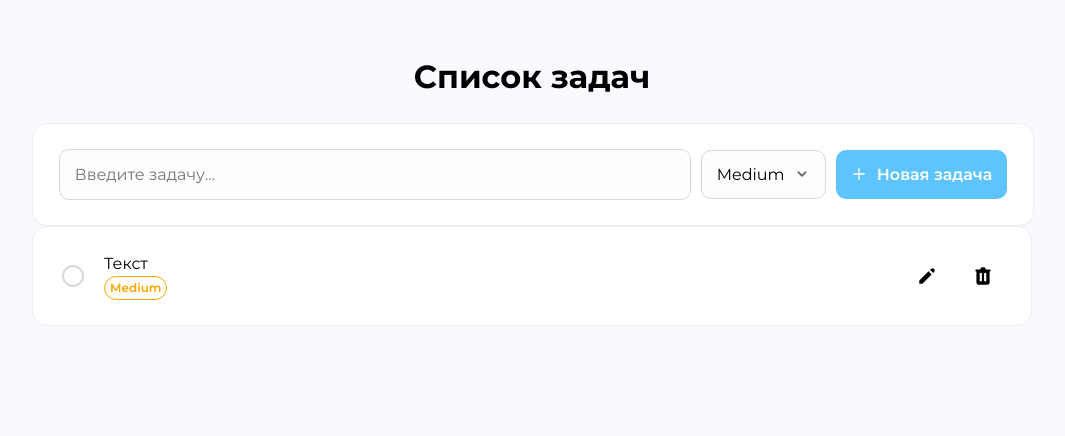
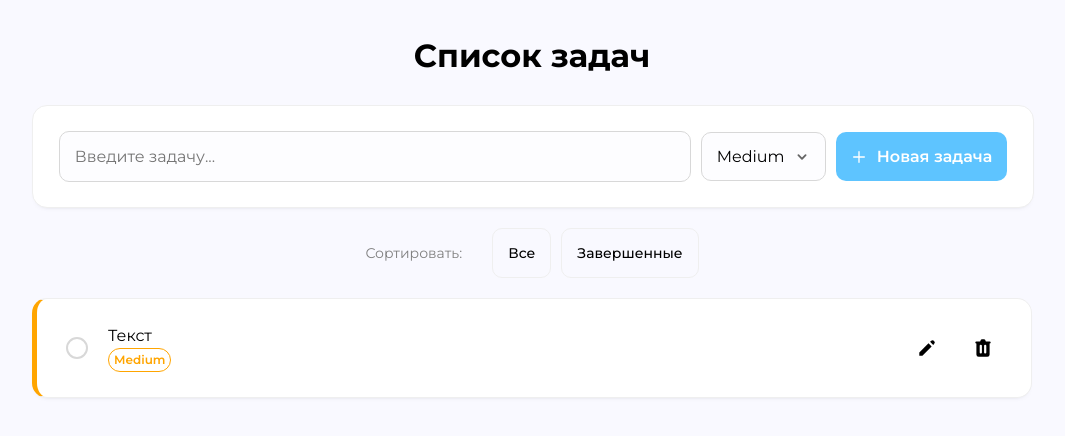
Before and after one commit to hil1ch/zit-test-case, a React (Vite) app: page / in a window 1280 px wide. Shown: the top 436 px of the page, without its empty margins (108-1173 px from the left). Built offline with nearby package versions, Linux system fonts and the light colour scheme.

Commit message:
feat: Filter component

```diff
--- a/package.json
+++ b/package.json
@@ -10,6 +10,7 @@
     "preview": "vite preview"
   },
   "dependencies": {
+    "classnames": "^2.5.1",
     "react": "^19.1.1",
     "react-dom": "^19.1.1",
     "react-icons": "^5.5.0"
--- a/src/App.tsx
+++ b/src/App.tsx
@@ -1,12 +1,14 @@
 import "./App.css";
 import { InputField } from "./components/InputField/InputField";
 import { TodoList } from "./components/TodoList/TodoList";
+import { Filter } from "./components/Filter/Filter";
 
 function App() {
   return (
     <>
-      <h1>Список задач</h1>
+      <h1 style={{margin: "0 0 25px 0"}}>Список задач</h1>
       <InputField />
+      <Filter />
       <TodoList />
     </>
   );
--- /dev/null
+++ b/src/components/Filter/Filter.module.css
@@ -0,0 +1,33 @@
+.filter {
+    display: flex;
+    align-items: center;
+    justify-content: center;
+    gap: 10px;
+}
+
+.filter-btn {
+    background-color: #f9f9ff;
+    padding: 15px;
+    border: 1px solid #efefef;
+    border-radius: 10px;
+    cursor: pointer;
+    font-family: "Montserrat", sans-serif;
+    font-size: 14px;
+    font-weight: 500;
+}
+
+.filter-btn:hover {
+    background-color: #f0f8ff;
+}
+
+.sort-by {
+    font-size: 14px;
+    color: gray;
+    margin-right: 20px;
+}
+
+/* .active {
+    background-color: rgb(94, 196, 255);
+    color: #fff;
+    border: none;
+} */
--- /dev/null
+++ b/src/components/Filter/Filter.tsx
@@ -0,0 +1,14 @@
+import { Button } from '../UI/Button/Button';
+import styles from './Filter.module.css';
+import cn from 'classnames';
+
+export function Filter() {
+    return (
+        <div className={styles['filter']}>
+            <span className={styles['sort-by']}>Сортировать:</span>
+            {['Все', 'Завершенные'].map((f) => (
+                <Button key={f} type='button' className={cn(styles['filter-btn'], styles['active'])}>{f}</Button>
+            ))}
+        </div>
+    )
+}
--- a/src/components/InputField/InputField.module.css
+++ b/src/components/InputField/InputField.module.css
@@ -9,6 +9,7 @@
     border: 1px solid #efefef;
     border-radius: 15px;
     box-shadow: 0px 3px 7px -8px rgba(66, 68, 90, 1);
+    margin-bottom: 20px;
 }
 
 .input {
--- a/src/components/TodoItem/TodoItem.module.css
+++ b/src/components/TodoItem/TodoItem.module.css
@@ -6,6 +6,9 @@
     padding: 25px;
     border: 1px solid #efefef;
     border-radius: 15px;
+    margin-top: 20px;
+    box-shadow: 0px 3px 7px -8px rgba(66, 68, 90, 1);
+    border-left: 5px solid orange;
 }
 
 .checkbox {
```
Also changed, not shown: 1 other file (tests, documents, lock files or other folders).
